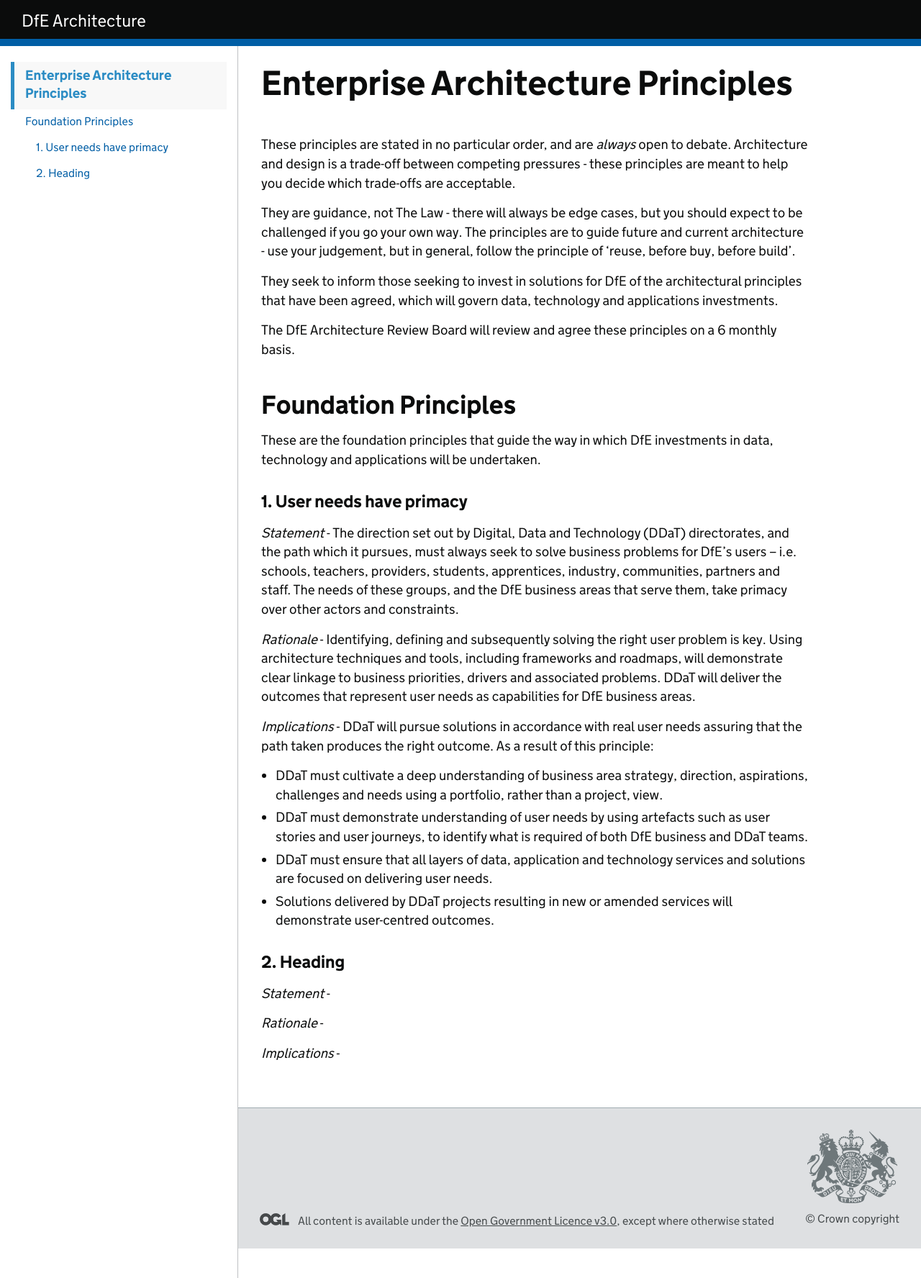
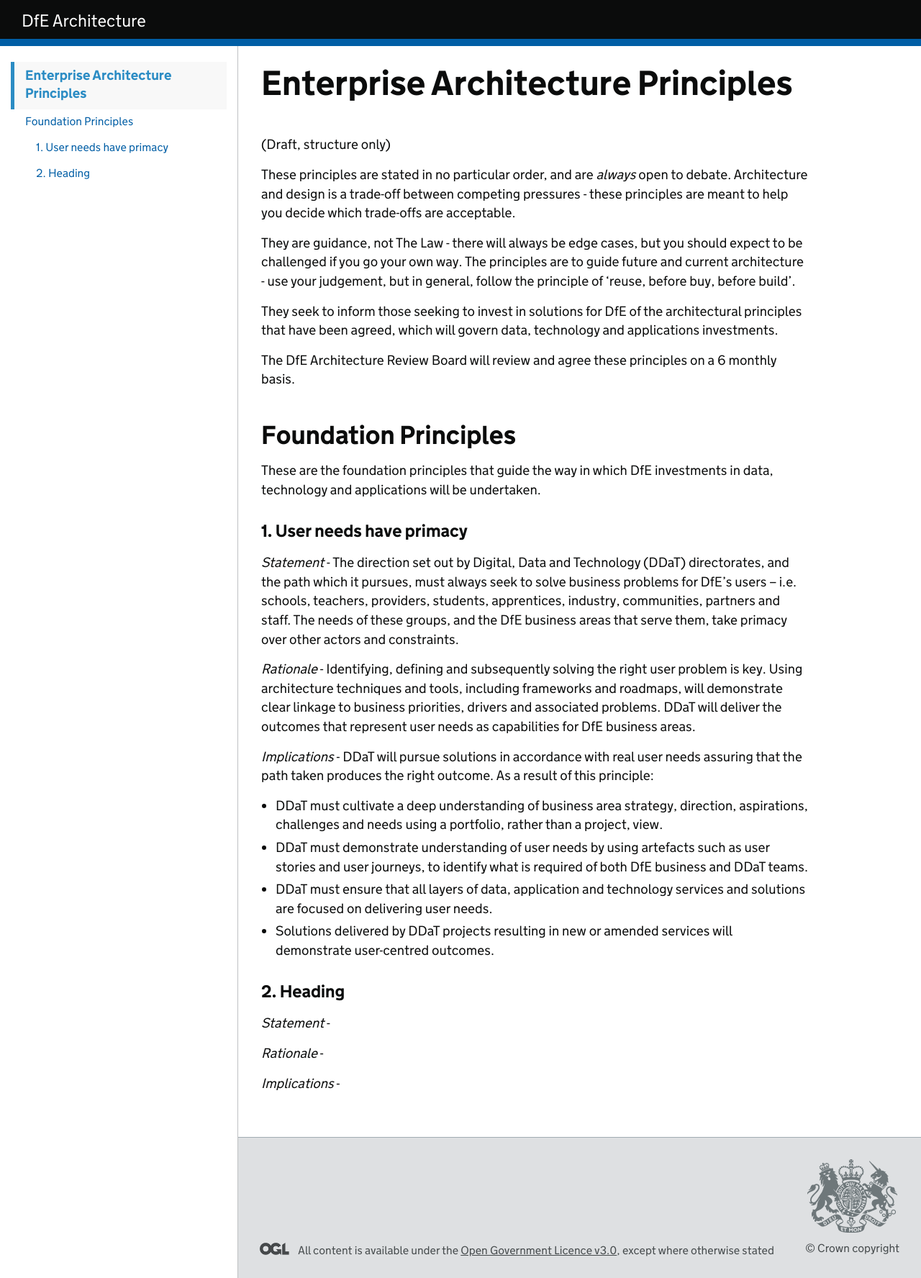
Before and after one commit to DFE-Digital/architecture, a Jekyll site: the page built from principles/enterprise-architecture-principles.md, in a window 1280 px wide. Shown: the whole page at 72% size. Built offline with Jekyll 4.4.1, drawn with Linux system fonts in a browser that asks for light colours; our own code applies the rules of GitHub Pages for plain Markdown files.

Commit message:
Update enterprise-architecture-principles.md

```diff
--- a/principles/enterprise-architecture-principles.md
+++ b/principles/enterprise-architecture-principles.md
@@ -4,6 +4,8 @@ expires: 2020-01-01
 ---
 
 # Enterprise Architecture Principles
+
+(Draft, structure only)
 
 These principles are stated in no particular order, and are *always* open to debate.
 Architecture and design is a trade-off between competing pressures - these principles are
```
